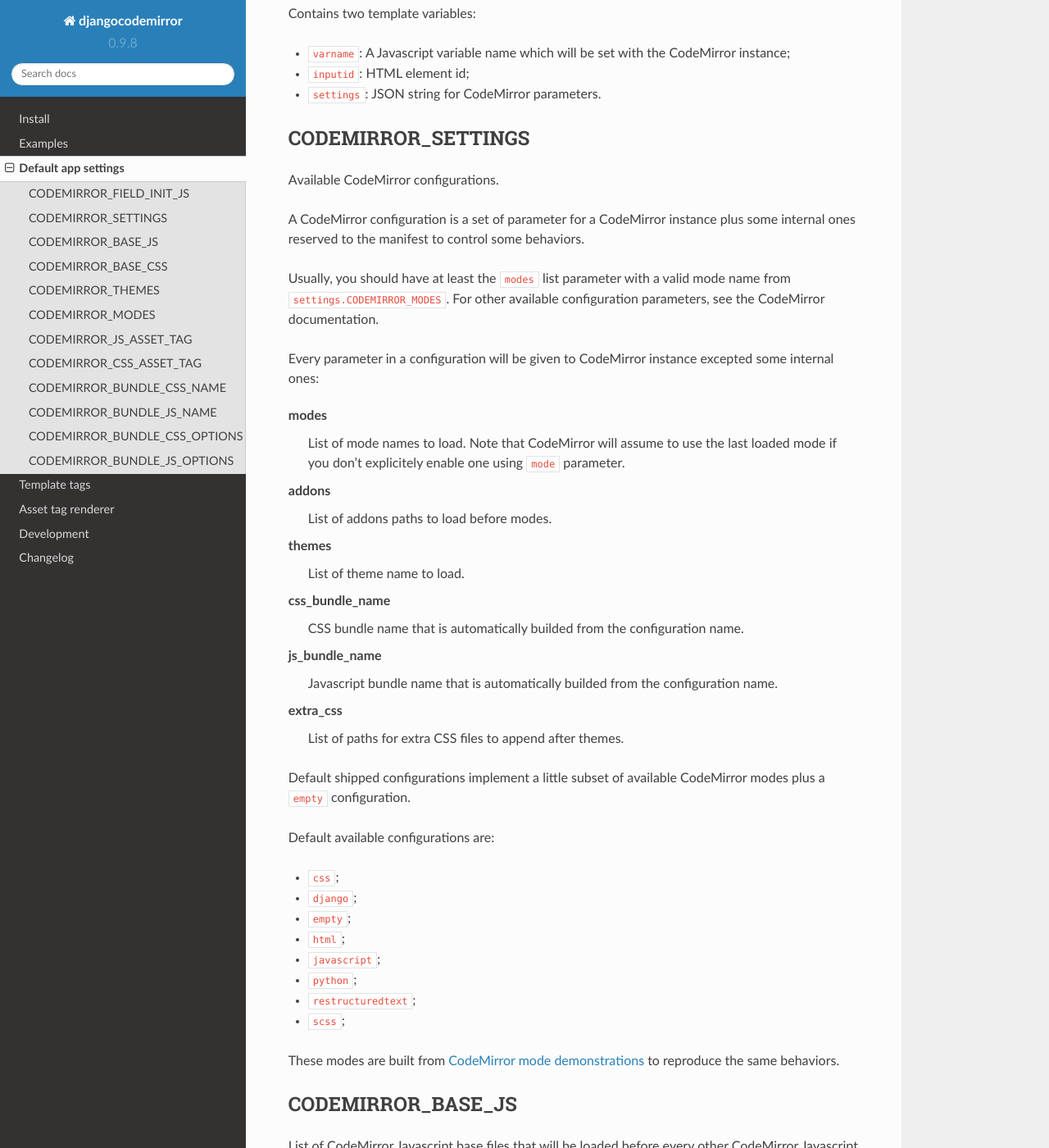
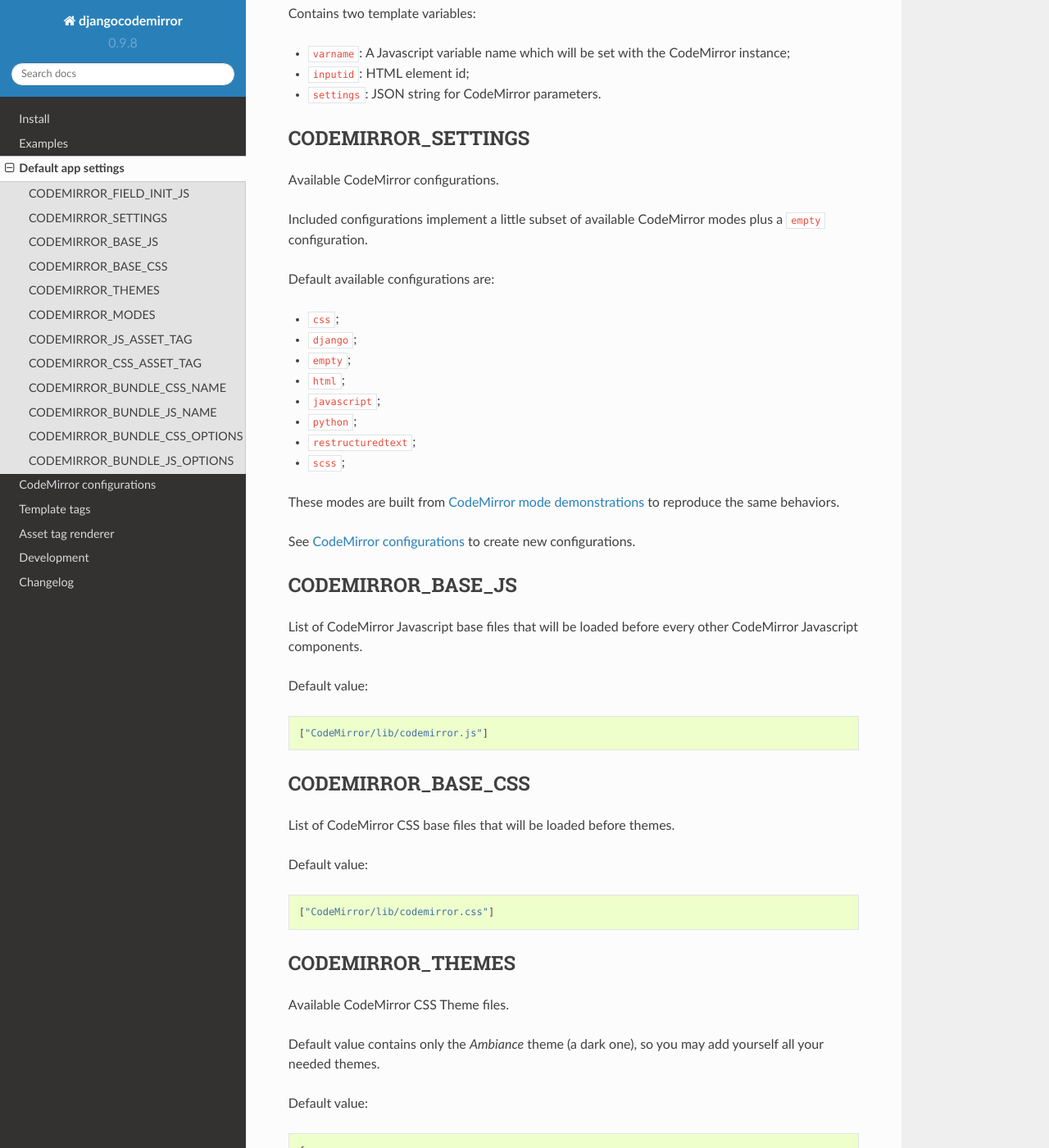
Before and after one commit to sveetch/djangocodemirror, a Sphinx documentation site: the page built from docs/settings.rst, in a window 1280 px wide and 1400 px high, scrolled down 525 px. Shown: the whole window at 82% size. Built offline with Sphinx 7.4.7 and the Read the Docs theme 2.0.0, drawn with Linux system fonts in a browser that asks for light colours.

Commit message:
Almost finished doc, fixed almost all issues from Flake8 report but finded some flaws from bundles in tags

```diff
--- a/djangocodemirror/__init__.py
+++ b/djangocodemirror/__init__.py
@@ -1,5 +1,5 @@
 # -*- coding: utf-8 -*-
 """
-Rich Textarea for Django with CodeMirror and some enhancement
+Django CodeMirror is a Django application to embed CodeMirror
 """
 __version__ = '0.9.8'
--- a/docs/examples.rst
+++ b/docs/examples.rst
@@ -38,8 +38,8 @@ mode directly to a HTML element through its HTML identifier (``id``).
 
         ]
 
-With a form field
------------------
+For a form field
+----------------
 
 For this example we will attach a CodeMirror instance with
 ``restructuredtext`` to a form field.
--- a/docs/install.rst
+++ b/docs/install.rst
@@ -25,6 +27,6 @@ Install
 
         from djangocodemirror.settings import *
 
-#. Optionally install ``django-assets`` to use asset bundles;
+#. Optionally install `django-assets`_ to use asset bundles;
 
 #. You may eventually add some CodeMirror configurations in ``settings.CODEMIRROR_SETTINGS``, see **TODO** for more details.
--- a/docs/settings.rst
+++ b/docs/settings.rst
@@ -30,34 +30,7 @@ CODEMIRROR_SETTINGS
 
 Available CodeMirror configurations.
 
-A CodeMirror configuration is a set of parameter for a CodeMirror instance plus
-some internal ones reserved to the manifest to control some behaviors.
-
-Usually, you should have at least the ``modes`` list parameter with a
-valid mode name from ``settings.CODEMIRROR_MODES``. For other available
-configuration parameters, see the CodeMirror documentation.
-
-Every parameter in a configuration will be given to CodeMirror instance
-excepted some internal ones:
-
-modes
-    List of mode names to load. Note that CodeMirror will assume to
-    use the last loaded mode if you don't explicitely enable one using ``mode``
-    parameter.
-addons
-    List of addons paths to load before modes.
-themes
-    List of theme name to load.
-css_bundle_name
-    CSS bundle name that is automatically builded from the
-    configuration name.
-js_bundle_name
-    Javascript bundle name that is automatically builded from
-    the configuration name.
-extra_css
-    List of paths for extra CSS files to append after themes.
-
-Default shipped configurations implement a little subset of available
+Included configurations implement a little subset of available
 CodeMirror modes plus a ``empty`` configuration.
 
 Default available configurations are:
@@ -75,6 +48,7 @@ These modes are built from
 `CodeMirror mode demonstrations <http://codemirror.net/mode/index.html>`_ to
 reproduce the same behaviors.
 
+See :ref:`configurations-intro` to create new configurations.
 
 CODEMIRROR_BASE_JS
 ------------------
```
Also changed, not shown: other parts of docs/examples.rst (+1 -1 lines), other parts of docs/install.rst (+2 -0 lines), other parts of docs/settings.rst (+21 -7 lines), docs/changelog.rst (+5 -5 lines), docs/configurations.rst (added, +69 -0 lines), docs/index.rst (+11 -6 lines), 6 other files.
